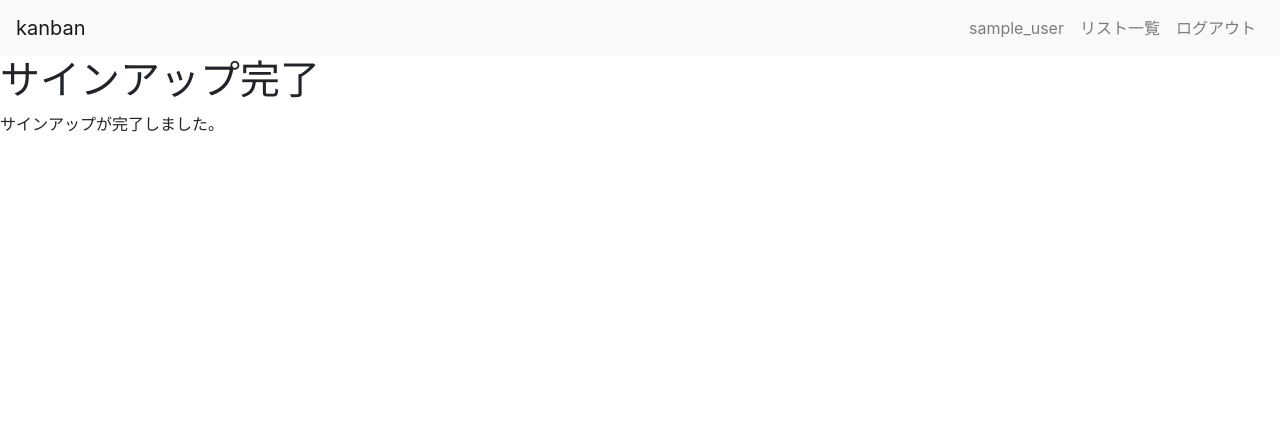
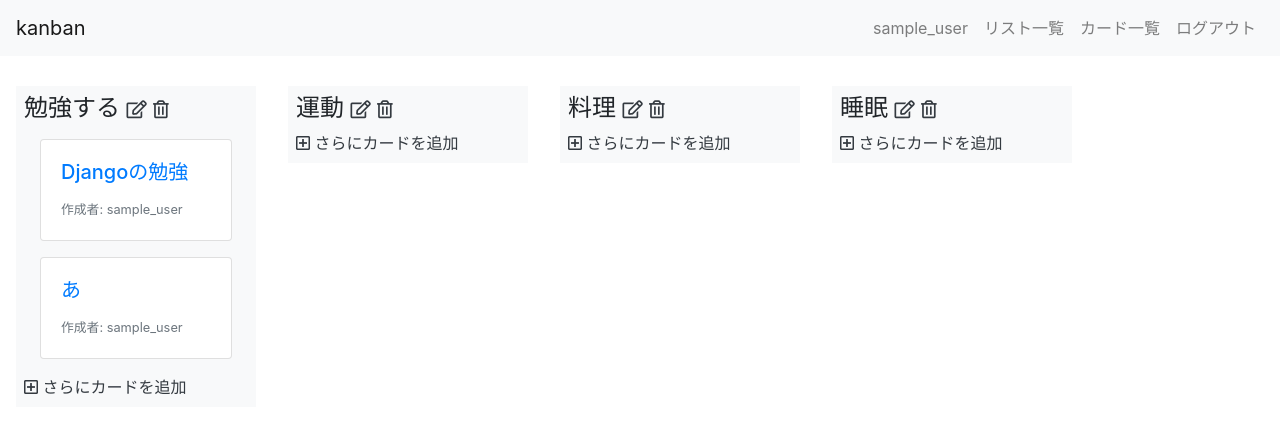
Before and after one commit to uch1104/kanban, a Django app: page /kanban/home/ in a window 1280 px wide. Shown: the top 434 px of the page. Run offline with Django 3.2, Linux system fonts and the light colour scheme; a user stored in the database is signed in; data comes from the database, SQL or seed files in the repository; both versions use the stored data as it was after the commit; some libraries are stand-ins or nearby versions.

Commit message:
見た目の修正

```diff
--- /dev/null
+++ b/kanban/static/kanban/custom.css
@@ -0,0 +1,12 @@
+body {
+    padding-top: 70px;
+  }
+
+  .home {
+    display: table-cell !important;
+  }
+
+  .list {
+    width: 240px;
+    height: 100%;
+  }
--- a/kanban/templates/kanban/base.html
+++ b/kanban/templates/kanban/base.html
@@ -1,3 +1,5 @@
+{% load static %}
+
 <!doctype html>
 <html lang="ja">
   <head>
@@ -7,13 +9,20 @@
 
     <!-- Bootstrap CSS -->
     <link rel="stylesheet" href="https://stackpath.bootstrapcdn.com/bootstrap/4.3.1/css/bootstrap.min.css" integrity="sha384-ggOyR0iXCbMQv3Xipma34MD+dH/1fQ784/j6cY/iJTQUOhcWr7x9JvoRxT2MZw1T" crossorigin="anonymous">
-
+    <link href="https://use.fontawesome.com/releases/v5.6.1/css/all.css" rel="stylesheet">
+    <link rel="stylesheet" type="text/css" href="{% static 'kanban/custom.css' %}">
     <title>kanban</title>
   </head>
   <body>
     <header>
-      <nav class="navbar navbar-expand-lg navbar-light bg-light">
+      <nav class="navbar navbar-expand-lg navbar-light bg-light fixed-top"> <!-- fixed-topを追加 -->
+
+        {% if request.user.is_authenticated %}
+        <a class="navbar-brand" href="{% url 'kanban:home' %}">kanban</a>
+        {% else %}
         <a class="navbar-brand" href="{% url 'kanban:index' %}">kanban</a>
+        {% endif %}
+
         <button class="navbar-toggler" type="button" data-toggle="collapse" data-target="#navbarSupportedContent" aria-controls="navbarSupportedContent" aria-expanded="false" aria-label="Toggle navigation">
           <span class="navbar-toggler-icon"></span>
         </button>
@@ -21,20 +30,19 @@
           <ul class="navbar-nav mr-auto">
           </ul>
           <ul class="navbar-nav">
-
             {% if request.user.is_authenticated %}
             <li class="nav-item">
               <a class="nav-link" href="{% url 'kanban:users_detail' request.user.pk %}">{{ request.user.username }}</a>
             </li>
-
             <li class="nav-item">
               <a class="nav-link" href="{% url 'kanban:lists_list' %}">リスト一覧</a>
             </li>
-
             <li class="nav-item">
-                <a class="nav-link" href="{% url 'logout' %}">ログアウト</a>
+              <a class="nav-link" href="{% url 'kanban:cards_list' %}">カード一覧</a>
             </li>
-
+            <li class="nav-item">
+              <a class="nav-link" href="{% url 'logout' %}">ログアウト</a>
+            </li>
             {% else %}
             <li class="nav-item">
               <a class="nav-link" href="{% url 'login' %}">ログイン</a>
@@ -43,7 +51,6 @@
               <a class="nav-link" href="{% url 'kanban:signup' %}">サインアップ</a>
             </li>
             {% endif %}
-
           </ul>
         </div>
       </nav>
@@ -52,6 +59,7 @@
       {% block content %}
       {% endblock %}
     </main>
+
     <!-- Optional JavaScript -->
     <!-- jQuery first, then Popper.js, then Bootstrap JS -->
     <script src="https://code.jquery.com/jquery-3.3.1.slim.min.js" integrity="sha384-q8i/X+965DzO0rT7abK41JStQIAqVgRVzpbzo5smXKp4YfRvH+8abtTE1Pi6jizo" crossorigin="anonymous"></script>
--- a/kanban/templates/kanban/home.html
+++ b/kanban/templates/kanban/home.html
@@ -1,8 +1,30 @@
 {% extends "kanban/base.html" %}
 
 {% block content %}
-    <main>
-      <h1>サインアップ完了</h1>
-      <p>サインアップが完了しました。</p>
-    </main>
+
+<div class="container-fluid home">
+  <div class="row flex-nowrap">
+    {% for list in list_list %}
+    <div class="bg-light m-3 p-2 list">
+      <h4>{{ list.title }}
+        <a href="{% url 'kanban:lists_update' list.pk %}" class="text-dark"><i class="far fa-edit fa-xs"></i></a>
+        <a href="{% url 'kanban:lists_delete' list.pk %}" class="text-dark"><i class="far fa-trash-alt fa-xs"></i></a>
+      </h4>
+
+      {% for card in list.card_set.all %}
+      <a href="{% url 'kanban:cards_detail' card.pk %}" class="card m-3">
+        <div class="card-body">
+          <h5 class="card-title">{{ card.title }}</h5>
+          <footer>
+            <small class="text-muted">作成者: {{ card.user.username }}</small>
+          </footer>
+        </div>
+      </a>
+      {% endfor %}
+      <a href="{% url 'kanban:cards_create_from_home' list.pk %}" class="text-dark"><i class="far fa-plus-square"></i> さらにカードを追加</a>
+    </div>
+    {% endfor %}
+  </div>
+</div>
+
 {% endblock %}
--- a/kanban/urls.py
+++ b/kanban/urls.py
@@ -6,7 +6,6 @@ app_name = "kanban"
 
 urlpatterns = [
     path("", views.index, name="index"),
-    path("home/", views.home, name="home"),
     path('signup/', views.signup, name='signup'),
     path("users/<int:pk>/", views.UserDetailView.as_view(), name="users_detail"),
     path("users/<int:pk>/update/", views.UserUpdateView.as_view(), name="users_update"),
@@ -15,9 +14,10 @@ urlpatterns = [
     path("lists/<int:pk>/", views.ListDetailView.as_view(), name="lists_detail"),
     path("lists/<int:pk>/update/", views.ListUpdateView.as_view(), name="lists_update"),
     path("lists/<int:pk>/delete/", views.ListDeleteView.as_view(), name="lists_delete"),
-    path("cards/create/", views.CardCreateView.as_view(), name="cards_create"),
+    path("cards/create/<int:list_pk>", views.CardCreateFromHomeView.as_view(), name="cards_create_from_home"),
     path("cards/", views.CardListView.as_view(), name="cards_list"),
     path("cards/<int:pk>/", views.CardDetailView.as_view(), name="cards_detail"),
     path("cards/<int:pk>/update/", views.CardUpdateView.as_view(), name="cards_update"),
     path("cards/<int:pk>/delete/", views.CardDeleteView.as_view(), name="cards_delete"),
+    path("home/", views.HomeView.as_view(), name="home"),
 ]
--- a/kanban/views.py
+++ b/kanban/views.py
@@ -3,12 +3,12 @@ from django.contrib.auth.decorators import login_required
 from django.contrib.auth.forms import UserCreationForm
 from django.contrib.auth.mixins import LoginRequiredMixin
 from django.contrib.auth.models import User
-from django.shortcuts import render, redirect, resolve_url
+from django.shortcuts import render, redirect, resolve_url, get_object_or_404
 from django.urls import reverse_lazy
 from django.views.generic import DetailView, UpdateView, CreateView, ListView, DeleteView
 
-from .forms import UserForm, ListForm, CardForm
-from . models import List, Card
+from .forms import UserForm, ListForm, CardForm, CardCreateFromHomeForm
+from .models import List, Card
 
 from .mixins import OnlyYouMixin
 
@@ -73,6 +73,7 @@ class ListUpdateView(LoginRequiredMixin, UpdateView):
     model = List
     template_name = "kanban/lists/update.html"
     form_class = ListForm
+    success_url = reverse_lazy("kanban:home")
 
     def get_success_url(self):
         return resolve_url('kanban:lists_detail', pk=self.kwargs['pk'])
@@ -81,17 +82,17 @@ class ListDeleteView(LoginRequiredMixin, DeleteView):
     model = List
     template_name = "kanban/lists/delete.html"
     form_class = ListForm
-    success_url = reverse_lazy("kanban:lists_list")
+    success_url = reverse_lazy("kanban:home")
 
-class CardCreateView(LoginRequiredMixin, CreateView):
-    model = Card
-    template_name = "kanban/cards/create.html"
-    form_class = CardForm
-    success_url = reverse_lazy("kanban:cards_list")
+# class CardCreateView(LoginRequiredMixin, CreateView):
+#     model = Card
+#     template_name = "kanban/cards/create.html"
+#     form_class = CardForm
+#     success_url = reverse_lazy("kanban:home")
 
-    def form_valid(self, form):
-        form.instance.user = self.request.user
-        return super().form_valid(form)
+#     def form_valid(self, form):
+#         form.instance.user = self.request.user
+#         return super().form_valid(form)
 
 class CardListView(LoginRequiredMixin, ListView):
     model = Card
@@ -106,6 +107,7 @@ class CardUpdateView(LoginRequiredMixin, UpdateView):
     model = Card
     template_name = "kanban/cards/update.html"
     form_class = CardForm
+    success_url = reverse_lazy("kanban:home")
 
     def get_success_url(self):
         return resolve_url('kanban:cards_detail', pk=self.kwargs['pk'])
@@ -114,4 +116,21 @@ class CardDeleteView(LoginRequiredMixin, DeleteView):
     model = Card
     template_name = "kanban/cards/delete.html"
     form_class = CardForm
-    success_url = reverse_lazy("kanban:cards_list")
+    success_url = reverse_lazy("kanban:home")
+
+class HomeView(LoginRequiredMixin, ListView):
+    model = List
+    template_name = "kanban/home.html"
+
+class CardCreateFromHomeView(LoginRequiredMixin, CreateView):
+    model = Card
+    template_name = "kanban/cards/create.html"
+    form_class = CardCreateFromHomeForm
+    success_url = reverse_lazy("kanban:home")
+
+    def form_valid(self, form):
+        list_pk = self.kwargs['list_pk']
+        list_instance = get_object_or_404(List, pk=list_pk)
+        form.instance.list = list_instance
+        form.instance.user = self.request.user
+        return super().form_valid(form)
```
Also changed, not shown: kanban/forms.py (+40 -0 lines), db.sqlite3.
